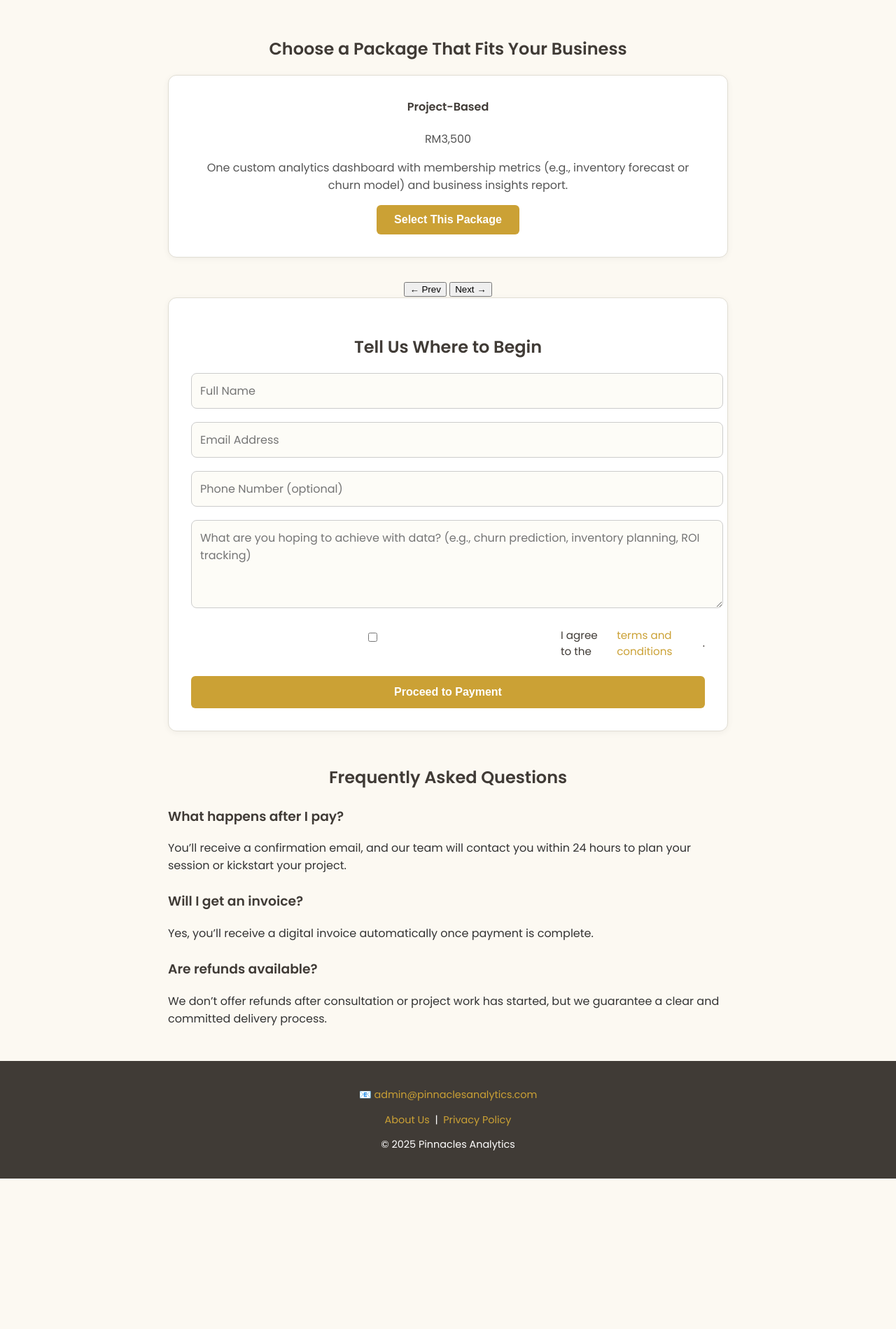
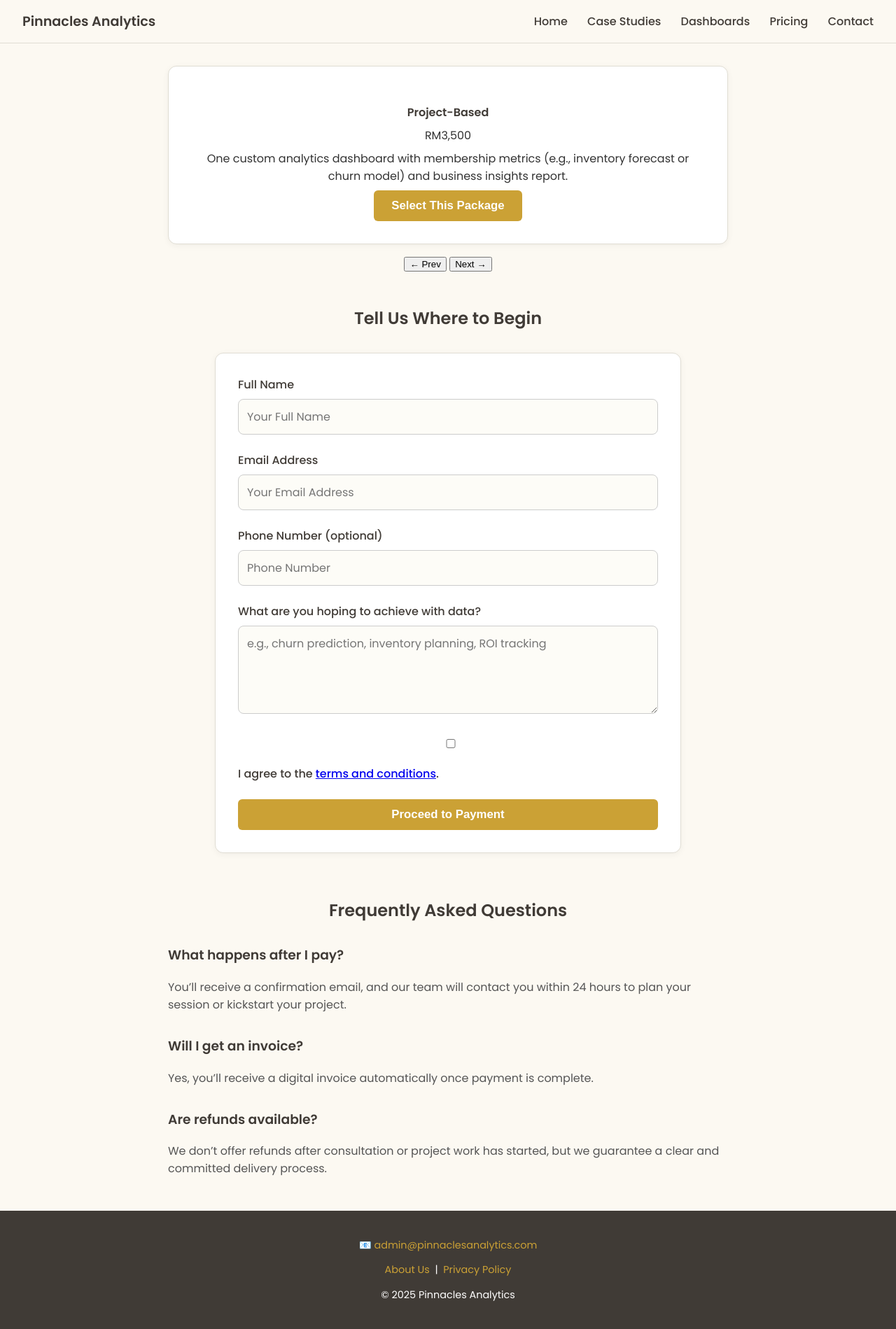
Before and after one commit to lyven81/pinnacles-learning-website, a Jekyll site: the page payment.html, which Jekyll copies as it is, in a window 1280 px wide. Shown: the whole page at 70% size. Built offline with Jekyll 4.4.1, drawn with Linux system fonts in a browser that asks for light colours; before the commit the page ends 1684 px from its top, so only the background shows below that.

Commit message:
Update payment.html

```diff
--- a/payment.html
+++ b/payment.html
@@ -1,3 +1,4 @@
+
 <!DOCTYPE html>
 <html lang="en">
 <head>
@@ -7,27 +8,61 @@
   <link href="https://fonts.googleapis.com/css2?family=Poppins:wght@400;500;600&display=swap" rel="stylesheet" />
   <style>
     html, body {
+      height: 100%;
       margin: 0;
-      padding: 0;
       font-family: 'Poppins', sans-serif;
       background-color: #FCF9F2;
       color: #333;
     }
 
+    body {
+      display: flex;
+      flex-direction: column;
+    }
+
+    .navbar {
+      display: flex;
+      justify-content: space-between;
+      align-items: center;
+      background-color: #FCF9F2;
+      padding: 1rem 2rem;
+      border-bottom: 1px solid #e0ddd3;
+    }
+
+    .navbar .brand {
+      font-size: 1.2rem;
+      font-weight: 600;
+      color: #403B36;
+    }
+
+    .navbar nav a {
+      margin-left: 1.5rem;
+      text-decoration: none;
+      color: #403B36;
+      font-weight: 500;
+    }
+
+    .navbar nav a:hover {
+      color: #CBA135;
+    }
+
     header {
-      background-color: #403B36;
-      color: white;
       text-align: center;
-      padding: 2rem 1rem;
+      padding: 4rem 1rem 3rem;
+      background: linear-gradient(to bottom right, #FCF9F2, #fff9e7);
     }
 
     header h1 {
-      margin: 0;
-      font-size: 2rem;
+      font-size: 2.5rem;
+      color: #403B36;
+      margin-top: 0.5rem;
     }
 
     header p {
-      margin-top: 0.5rem;
+      font-size: 1.1rem;
+      color: #555;
+      max-width: 600px;
+      margin: 1rem auto 2rem;
     }
 
     .container {
@@ -36,120 +71,118 @@
       padding: 2rem 1rem;
     }
 
-    h2 {
+    .package-card {
+      background: #fff;
+      border: 1px solid #e0ddd3;
+      border-radius: 12px;
+      padding: 2rem;
+      text-align: center;
+      box-shadow: 0 2px 10px rgba(0,0,0,0.05);
+    }
+
+    .package-card h4 {
+      color: #403B36;
+      margin-bottom: 0.5rem;
+    }
+
+    .package-card p {
+      margin: 0.5rem 0;
+    }
+
+    .package-card button,
+    .submit-button {
+      background-color: #CBA135;
+      color: white;
+      border: none;
+      padding: 12px 25px;
+      font-weight: 600;
+      border-radius: 6px;
+      cursor: pointer;
+      font-size: 1.05rem;
+      transition: background-color 0.3s ease;
+    }
+
+    .package-card button:hover,
+    .submit-button:hover {
+      background-color: #b08e2e;
+    }
+
+    .form-section {
+      margin-top: 3rem;
+    }
+
+    .form-section h2 {
       text-align: center;
       color: #403B36;
     }
 
-    .pricing-card {
-      background: white;
-      border: 1px solid #e0ddd3;
-      border-radius: 12px;
-      padding: 2rem;
-      margin-bottom: 2rem;
-      box-shadow: 0 2px 10px rgba(0,0,0,0.05);
+    .form-section p {
       text-align: center;
     }
 
-    .pricing-card h4 {
-      margin-top: 0;
-      color: #403B36;
-    }
-
-    .pricing-card p {
-      color: #555;
-    }
-
-    .pricing-card button {
-      background-color: #CBA135;
-      color: white;
-      font-weight: 600;
-      padding: 12px 25px;
-      border: none;
-      border-radius: 6px;
-      cursor: pointer;
-      font-size: 1rem;
-      transition: background-color 0.3s ease;
-    }
-
-    .pricing-card button:hover {
-      background-color: #b08e2e;
-    }
-
-    .form-section {
-      background: white;
+    .contact-form {
+      max-width: 600px;
+      margin: 2rem auto;
+      text-align: left;
+      background: #fff;
       padding: 2rem;
       border-radius: 12px;
-      box-shadow: 0 2px 10px rgba(0,0,0,0.05);
+      box-shadow: 0 2px 10px rgba(0, 0, 0, 0.05);
       border: 1px solid #e0ddd3;
     }
 
-    form input, form textarea {
+    .contact-form label {
+      display: block;
+      margin-bottom: 0.5rem;
+      color: #403B36;
+      font-weight: 500;
+    }
+
+    .contact-form input,
+    .contact-form textarea {
       width: 100%;
       padding: 12px;
-      margin-bottom: 1.2rem;
+      margin-bottom: 1.5rem;
       border: 1px solid #ccc;
       border-radius: 8px;
       font-size: 1rem;
-      background-color: #fdfcf7;
       font-family: 'Poppins', sans-serif;
+      box-sizing: border-box;
+      background: #fdfcf7;
     }
 
-    form textarea {
-      resize: vertical;
-    }
-
-    form input:focus, form textarea:focus {
+    .contact-form input:focus,
+    .contact-form textarea:focus {
+      border-color: #CBA135;
       outline: none;
-      border-color: #CBA135;
-      background-color: #fffef9;
-    }
-
-    .checkbox {
-      margin-bottom: 1.5rem;
-    }
-
-    .checkbox label {
-      display: flex;
-      align-items: center;
-      gap: 10px;
-      font-size: 0.95rem;
-      color: #403B36;
-    }
-
-    .checkbox a {
-      color: #CBA135;
-      text-decoration: none;
-    }
-
-    .checkbox a:hover {
-      text-decoration: underline;
+      background: #fffef9;
     }
 
     .submit-button {
       width: 100%;
-      padding: 14px;
-      background-color: #CBA135;
-      color: white;
-      font-weight: 600;
-      font-size: 1rem;
-      border: none;
-      border-radius: 6px;
-      cursor: pointer;
-      transition: background-color 0.3s ease;
-    }
-
-    .submit-button:hover {
-      background-color: #b08e2e;
+      margin-top: 1rem;
     }
 
     .faq-section {
-      margin-top: 3rem;
+      margin-top: 4rem;
+    }
+
+    .faq-section h2 {
+      color: #403B36;
+      text-align: center;
     }
 
     .faq-section h3 {
-      margin-top: 1.5rem;
       color: #403B36;
+      margin-top: 2rem;
+    }
+
+    .faq-section p {
+      color: #555;
+    }
+
+    .spacer {
+      flex: 1;
     }
 
     footer {
@@ -168,13 +201,39 @@
     footer a:hover {
       text-decoration: underline;
     }
+
+    @media (max-width: 768px) {
+      .navbar {
+        flex-direction: column;
+        align-items: flex-start;
+      }
+
+      .navbar nav {
+        margin-top: 0.5rem;
+      }
+
+      header h1 {
+        font-size: 2rem;
+      }
+    }
   </style>
 </head>
+<body>
 
-  <div class="container">
+  <div class="navbar">
+    <div class="brand">Pinnacles Analytics</div>
+    <nav>
+      <a href="index.html">Home</a>
+      <a href="case-studies.html">Case Studies</a>
+      <a href="dashboard.html">Dashboards</a>
+      <a href="pricing.html">Pricing</a>
+      <a href="contact.html">Contact</a>
+    </nav>
+  </div>
+
+    <div class="container">
     <section class="section">
-      <h2>Choose a Package That Fits Your Business</h2>
-      <div class="pricing-card" id="package-card">
+      <div class="package-card" id="package-card">
         <h4 id="package-title">Project-Based</h4>
         <p id="package-price">RM3,500</p>
         <p id="package-description">
@@ -193,18 +252,23 @@
       <h2>Tell Us Where to Begin</h2>
       <p id="selected-package-display" style="font-weight: bold; color: #CBA135;"></p>
 
-      <form action="https://formsubmit.co/director@pinnacleslearning.com" method="POST">
+      <form action="https://formsubmit.co/director@pinnacleslearning.com" method="POST" class="contact-form">
         <input type="hidden" id="package" name="package" required />
-        <input type="text" name="name" placeholder="Full Name" required />
-        <input type="email" name="email" placeholder="Email Address" required />
-        <input type="text" name="phone" placeholder="Phone Number (optional)" />
-        <textarea name="message" placeholder="What are you hoping to achieve with data? (e.g., churn prediction, inventory planning, ROI tracking)" rows="4"></textarea>
+        <label for="name">Full Name</label>
+        <input type="text" id="name" name="name" placeholder="Your Full Name" required>
+
+        <label for="email">Email Address</label>
+        <input type="email" id="email" name="email" placeholder="Your Email Address" required>
+
+        <label for="phone">Phone Number (optional)</label>
+        <input type="text" id="phone" name="phone" placeholder="Phone Number" />
+
+        <label for="message">What are you hoping to achieve with data?</label>
+        <textarea id="message" name="message" rows="4" placeholder="e.g., churn prediction, inventory planning, ROI tracking"></textarea>
 
         <div class="checkbox">
-          <label>
-            <input type="checkbox" name="terms" required />
-            I agree to the <a href="#">terms and conditions</a>.
-          </label>
+          <input type="checkbox" name="terms" required />
+          <label>I agree to the <a href="#">terms and conditions</a>.</label>
         </div>
 
         <button type="submit" class="submit-button">Proceed to Payment</button>
@@ -213,6 +277,7 @@
 
     <section class="faq-section">
       <h2>Frequently Asked Questions</h2>
+
       <h3>What happens after I pay?</h3>
       <p>You’ll receive a confirmation email, and our team will contact you within 24 hours to plan your session or kickstart your project.</p>
 
```
